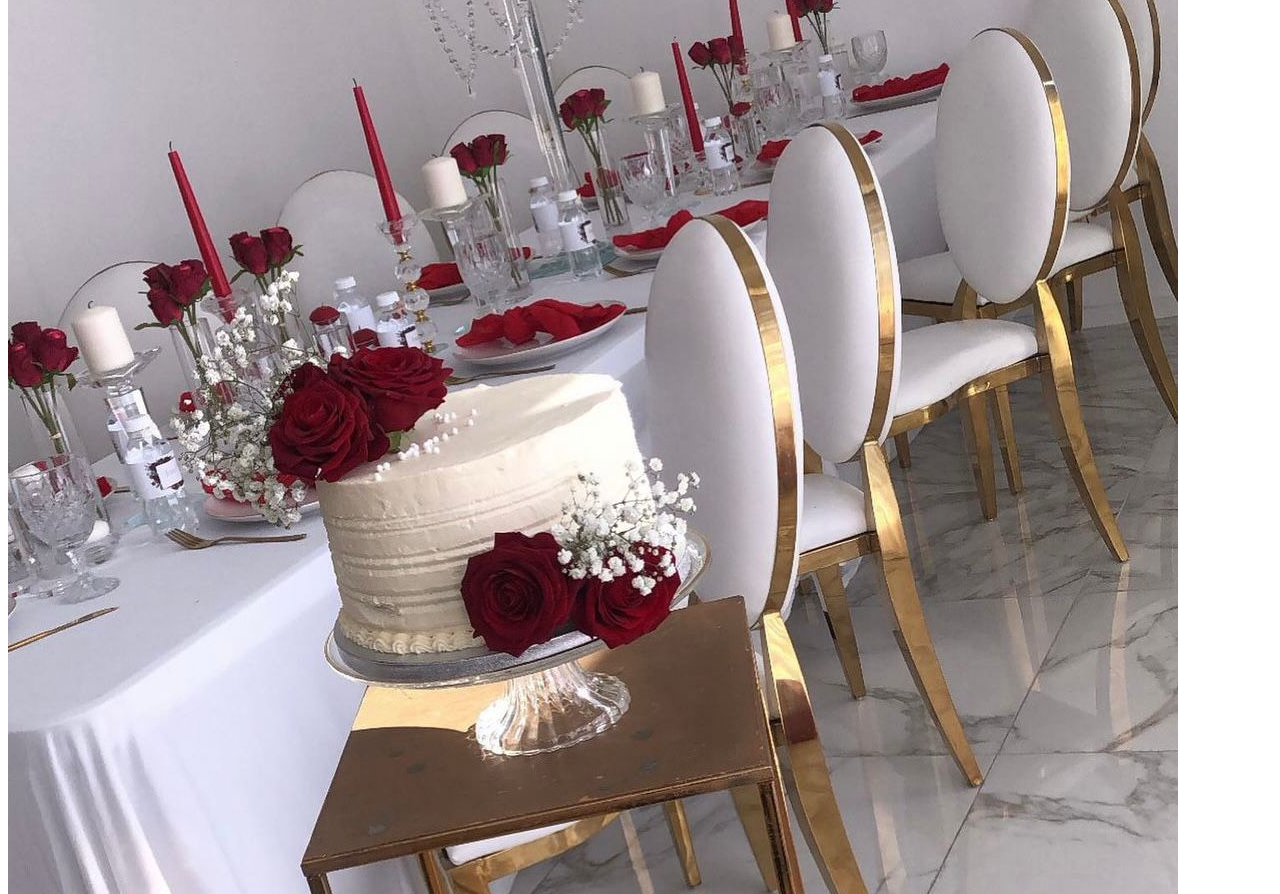
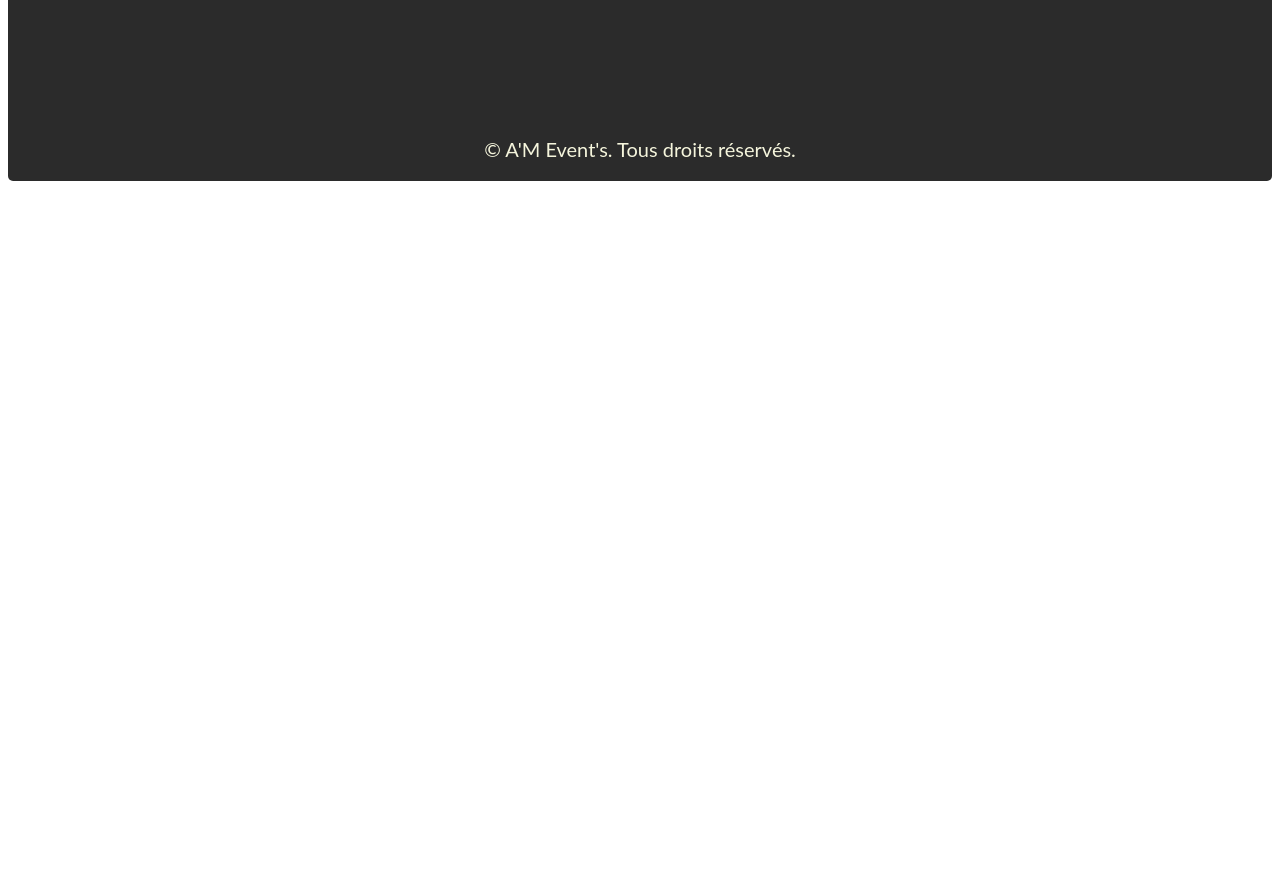
Before and after one commit to Mudadaa/amevents, a website: page pages/galerie.html in a window 1280 px wide. Shown: the part 660-1554 px from the top of the page. After the commit the page ends 849 px from the top, so only its background shows below. Drawn offline with Linux system fonts and the light colour scheme.

Commit message:
button to show photos working

```diff
--- a/app.js
+++ b/app.js
@@ -6,10 +6,11 @@
      },
      getHidePhotos: function() { // Define the function
           console.log("ça click oùùù");
-          app.galeriePhotos.removeAttribute("hidden");
+          app.galeriePhotos.setAttribute("hidden",true);
         },
         getPhotos: function(){
-          app.galeriePhotos.setAttribute("hidden",true);
+          app.galeriePhotos.removeAttribute("hidden");
+
           console.log("ça s'annule ouuu ?")
         }
 
--- a/pages/galerie.html
+++ b/pages/galerie.html
@@ -38,7 +38,7 @@
         <li><button class="videos">Vidéos</button></li>
       </ul>
     </div>
-    <div class="galeriePhotos">
+    <div class="galeriePhotos" hidden>
       <h2>Pièce Montée</h2>
       <img src="../img/pieceMonteyChaises.jpg" alt="">
       <h2>Grand Canapé Blanc Confort pour les Mariés</h2>
```
